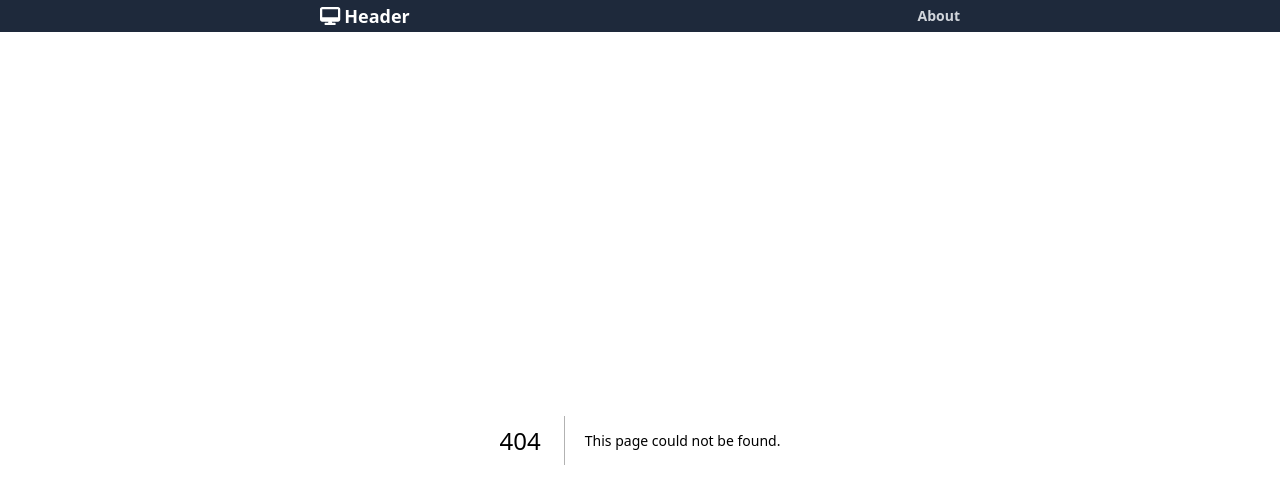
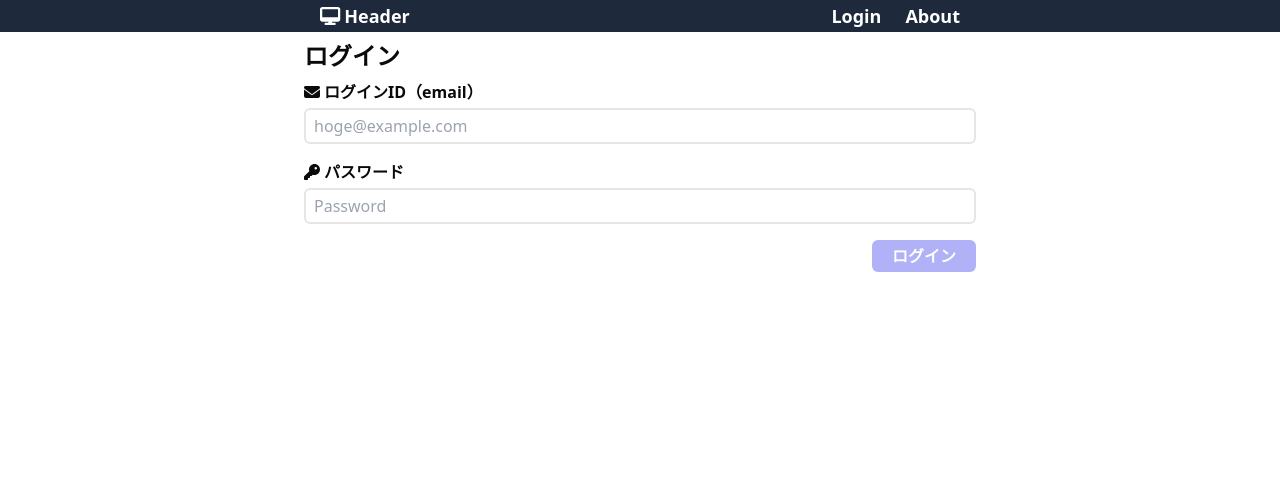
Before and after one commit to ai10pro/digital-signage-app, a Next.js app: page /login in a window 1280 px wide. Before the commit this address had no page. Shown: the top 504 px of the page. Built offline with nearby package versions, Linux system fonts and the light colour scheme; no server answers.

Commit message:
管理者権限ログイン機能の追加

```diff
--- a/src/app/_components/Header.tsx
+++ b/src/app/_components/Header.tsx
@@ -4,9 +4,21 @@ import { twMerge } from "tailwind-merge";
 import { FontAwesomeIcon } from "@fortawesome/react-fontawesome";
 import { faDesktop } from "@fortawesome/free-solid-svg-icons";
 
+import { supabase } from "@/utils/supabase";
+import { useAuth } from "@/app/_hooks/useAuth";
+import { useRouter } from "next/navigation";
+
 import { usePathname } from "next/navigation";
 
 const Header: React.FC = () => {
+  // ログイン・ログアウト処理
+  const router = useRouter();
+  const { isLoading, session } = useAuth();
+  const logout = async () => {
+    await supabase.auth.signOut();
+    router.push("/");
+  };
+
   const pathname = usePathname();
   const isPlayerPage = pathname.startsWith("/player");
 
@@ -26,7 +38,18 @@ const Header: React.FC = () => {
               Header
             </Link>
           </div>
-          {!isPlayerPage && <div className="text-sm text-gray-300">About</div>}
+          {/* {!isPlayerPage && <div className="text-sm text-gray-300">About</div>} */}
+          <div className="flex gap-x-6">
+            {/* ▼ 追加 */}
+            {!isLoading &&
+              (session ? (
+                <button onClick={logout}>Logout</button>
+              ) : (
+                <Link href="/login">Login</Link>
+              ))}
+            {/* ▲ 追加 */}
+            {!isPlayerPage && <Link href="/about">About</Link>}
+          </div>
         </div>
       </div>
     </header>
--- /dev/null
+++ b/src/app/_components/ValidationAlert.tsx
@@ -0,0 +1,17 @@
+"use client";
+import { FontAwesomeIcon } from "@fortawesome/react-fontawesome";
+import { faCircleExclamation } from "@fortawesome/free-solid-svg-icons";
+
+const ValidationAlert = ({ msg }: { msg: string }) => {
+  if (msg === "") {
+    return null;
+  }
+  return (
+    <div className="flex items-center space-x-1 text-sm font-bold text-rose-400">
+      <FontAwesomeIcon icon={faCircleExclamation} className="mr-0.5" />
+      <div>{msg}</div>
+    </div>
+  );
+};
+
+export default ValidationAlert;
--- /dev/null
+++ b/src/app/_hooks/useAuth.ts
@@ -0,0 +1,42 @@
+import { useState, useEffect } from "react";
+import { Session } from "@supabase/supabase-js";
+import { supabase } from "@/utils/supabase";
+
+export const useAuth = () => {
+  const [isLoading, setIsLoading] = useState(true);
+  const [session, setSession] = useState<Session | null>(null);
+  const [token, setToken] = useState<string | null>(null);
+
+  useEffect(() => {
+    // 初期セッションの取得
+    const initAuth = async () => {
+      try {
+        const {
+          data: { session },
+        } = await supabase.auth.getSession();
+        setSession(session);
+        setToken(session?.access_token || null);
+        setIsLoading(false);
+      } catch (error) {
+        console.error(
+          `セッションの取得に失敗しました。\n${JSON.stringify(error, null, 2)}`
+        );
+        setIsLoading(false);
+      }
+    };
+    initAuth();
+
+    // 認証状態の変更を監視
+    const { data: authListener } = supabase.auth.onAuthStateChange(
+      async (event, session) => {
+        setSession(session);
+        setToken(session?.access_token || null);
+      }
+    );
+
+    // アンマウント時に監視を解除（クリーンアップ）
+    return () => authListener?.subscription?.unsubscribe();
+  }, []);
+
+  return { isLoading, session, token };
+};
--- /dev/null
+++ b/src/app/admin/layout.tsx
@@ -0,0 +1,34 @@
+"use client";
+"use client";
+
+import React from "react";
+import { useAuth } from "@/app/_hooks/useAuth";
+import { useRouter } from "next/navigation";
+import { useEffect } from "react";
+
+interface Props {
+  children: React.ReactNode;
+}
+const AdminLayout = ({ children }: Props) => {
+  const router = useRouter();
+  const { isLoading, session } = useAuth();
+
+  useEffect(() => {
+    // 認証状況の確認中は何もせずに戻る
+    if (isLoading) {
+      return;
+    }
+    // 認証確認後、未認証であればログインページにリダイレクト
+    if (session === null) {
+      router.replace("/login");
+    }
+  }, [isLoading, router, session]);
+
+  // 認証済みが確認できるまでは何も表示しない
+  if (!session) {
+    return null;
+  }
+  return <>{children}</>;
+};
+
+export default AdminLayout;
--- /dev/null
+++ b/src/app/login/page.tsx
@@ -0,0 +1,123 @@
+"use client";
+import { useState } from "react";
+import { FontAwesomeIcon } from "@fortawesome/react-fontawesome";
+import { faEnvelope, faKey } from "@fortawesome/free-solid-svg-icons";
+import { twMerge } from "tailwind-merge";
+import ValidationAlert from "@/app/_components/ValidationAlert";
+import { supabase } from "@/utils/supabase";
+import { useRouter } from "next/navigation";
+
+const Page: React.FC = () => {
+  const [isSubmitting, setIsSubmitting] = useState(false);
+  const [email, setEmail] = useState("");
+  const [password, setPassword] = useState("");
+  const [emailError, setEmailError] = useState("");
+  const [loginError, setLoginError] = useState("");
+
+  const router = useRouter();
+
+  const updateEmailField = (value: string) => {
+    setEmail(value);
+    if (value.length > 0 && !value.match(/^[^\s@]+@[^\s@]+\.[^\s@]+$/)) {
+      setEmailError("メールアドレスの形式で入力してください。");
+      return;
+    }
+    setEmailError("");
+  };
+
+  // フォームのログインボタンが押下されたときの処理
+  const handleSubmit = async (e: React.FormEvent<HTMLFormElement>) => {
+    e.preventDefault();
+    setIsSubmitting(true);
+    setLoginError("");
+
+    try {
+      console.log("ログイン処理を実行します。");
+      const { error } = await supabase.auth.signInWithPassword({
+        email,
+        password,
+      });
+      if (error) {
+        setLoginError(
+          `ログインIDまたはパスワードが違います（${error.code}）。`
+        );
+        console.error(JSON.stringify(error, null, 2));
+        return;
+      }
+      console.log("ログイン処理に成功しました。");
+      router.replace("/");
+    } catch (error) {
+      setLoginError("ログイン処理中に予期せぬエラーが発生しました。");
+      console.error(JSON.stringify(error, null, 2));
+    } finally {
+      setIsSubmitting(false);
+    }
+  };
+
+  return (
+    <main>
+      <div className="mb-2 text-2xl font-bold">ログイン</div>
+      <ValidationAlert msg={loginError} />
+      <form
+        onSubmit={handleSubmit}
+        className={twMerge("mb-4 space-y-4", isSubmitting && "opacity-50")}
+      >
+        <div className="space-y-1">
+          <label htmlFor="email" className="block font-bold">
+            <FontAwesomeIcon icon={faEnvelope} className="mr-1" />
+            ログインID（email）
+          </label>
+          <input
+            type="text"
+            id="email"
+            name="email"
+            className="w-full rounded-md border-2 px-2 py-1"
+            placeholder="hoge@example.com"
+            value={email}
+            onChange={(e) => updateEmailField(e.target.value)}
+            required
+          />
+          <ValidationAlert msg={emailError} />
+        </div>
+
+        <div className="space-y-1">
+          <label htmlFor="password" className="block font-bold">
+            <FontAwesomeIcon icon={faKey} className="mr-1" />
+            パスワード
+          </label>
+          <input
+            type="password"
+            id="password"
+            name="password"
+            className="w-full rounded-md border-2 px-2 py-1"
+            placeholder="Password"
+            value={password}
+            onChange={(e) => setPassword(e.target.value)}
+            required
+          />
+        </div>
+
+        <div className="flex justify-end">
+          <button
+            type="submit"
+            className={twMerge(
+              "rounded-md px-5 py-1 font-bold",
+              "bg-indigo-500 text-white hover:bg-indigo-600",
+              "disabled:cursor-not-allowed disabled:opacity-50"
+            )}
+            disabled={
+              isSubmitting ||
+              emailError !== "" ||
+              email.length === 0 ||
+              password.length === 0
+            }
+          >
+            ログイン
+          </button>
+        </div>
+      </form>
+    </main>
+  );
+};
+
+export default Page;
```
